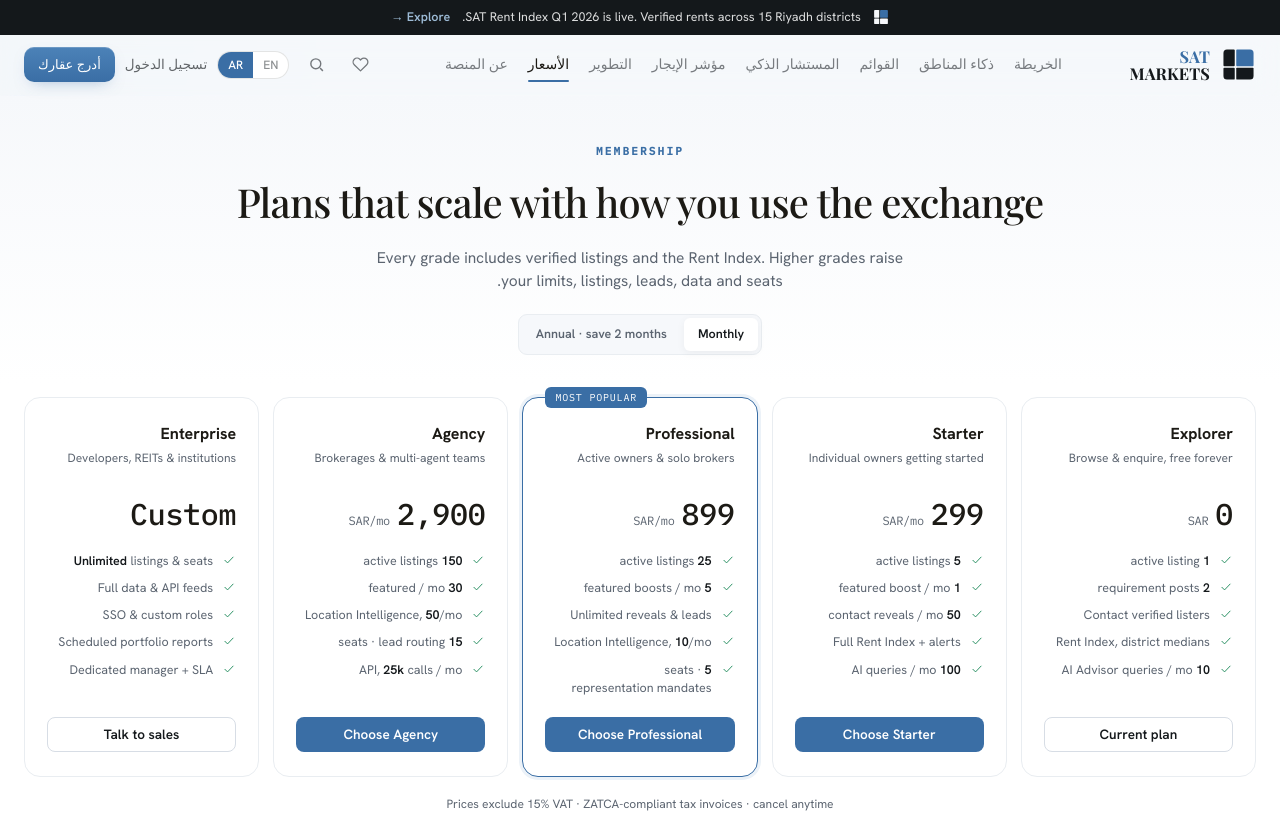
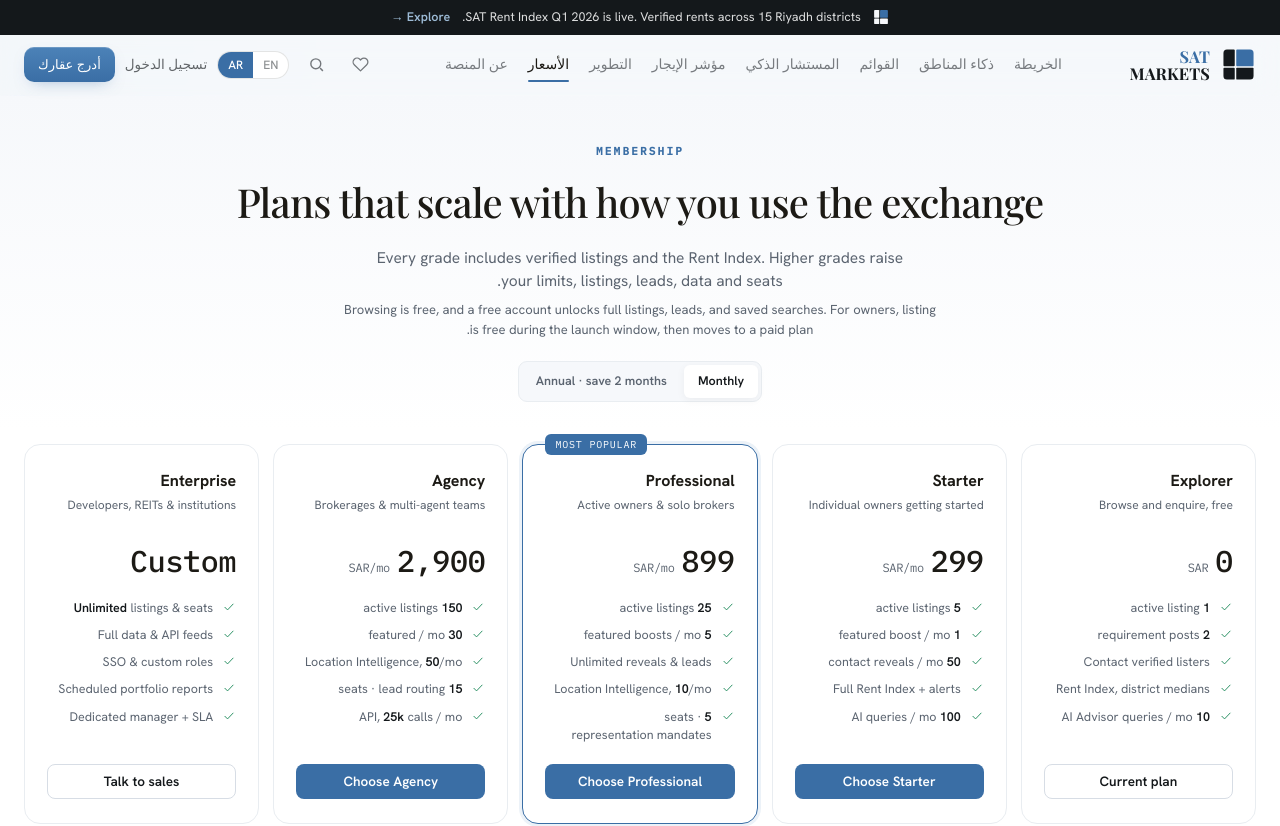
Before and after one commit to saleemzeidan123/satmarkets, a Next.js app: page /ar/pricing in a window 1280 px wide. Shown: the top 826 px of the page. Built offline with nearby package versions, Linux system fonts and the light colour scheme.

Commit message:
pricing: reflect phased model (browse free + free account unlocks full; listings free during launch then paid)

```diff
--- a/src/app/[locale]/pricing/page.tsx
+++ b/src/app/[locale]/pricing/page.tsx
@@ -7,7 +7,7 @@ type Tier = { nm: string; who: string; price: string; unit: string; feat: boolea
 export default function PricingPage({ params }: { params: { locale: string } }) {
  if (!isLocale(params.locale)) notFound();
  const tiers: Tier[] = [
-  { nm: "Explorer", who: "Browse & enquire, free forever", price: "0", unit: "SAR", feat: false, ghost: true, cta: "Current plan",
+  { nm: "Explorer", who: "Browse and enquire, free", price: "0", unit: "SAR", feat: false, ghost: true, cta: "Current plan",
    pts: ["<b>1</b> active listing", "<b>2</b> requirement posts", "Contact verified listers", "Rent Index, district medians", "<b>10</b> AI Advisor queries / mo"] },
   { nm: "Starter", who: "Individual owners getting started", price: "299", unit: "SAR/mo", feat: false, cta: "Choose Starter",
    pts: ["<b>5</b> active listings", "<b>1</b> featured boost / mo", "<b>50</b> contact reveals / mo", "Full Rent Index + alerts", "<b>100</b> AI queries / mo"] },
@@ -45,6 +45,7 @@ export default function PricingPage({ params }: { params: { locale: string } })
     <div className="eyebrow">Membership</div>
     <h1 className="serif" style={{ fontSize: "clamp(30px,5vw,40px)", fontWeight: 500, letterSpacing: "-.02em", margin: "12px 0 0" }}>Plans that scale with how you use the exchange</h1>
     <p className="muted" style={{ fontSize: 15.5, maxWidth: 560, margin: "14px auto 0" }}>Every grade includes verified listings and the Rent Index. Higher grades raise your limits, listings, leads, data and seats.</p>
+    <p className="muted" style={{ fontSize: 13, maxWidth: 600, margin: "8px auto 0" }}>Browsing is free, and a free account unlocks full listings, leads, and saved searches. For owners, listing is free during the launch window, then moves to a paid plan.</p>
     <div className="seg" style={{ display: "inline-flex", marginTop: 22 }}><span className="on">Monthly</span><span>Annual · save 2 months</span></div>
    </div>
    <div style={{ maxWidth: 1360, margin: "0 auto" }}>
```
